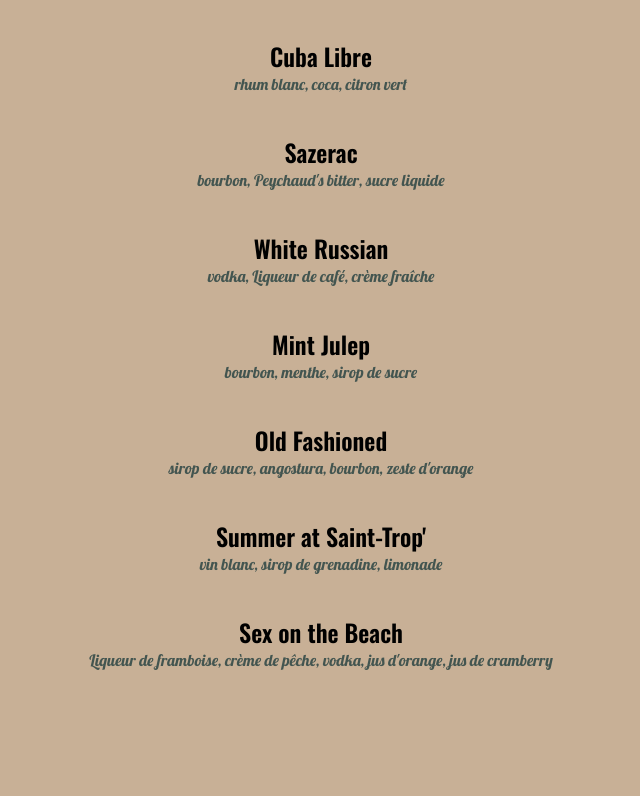
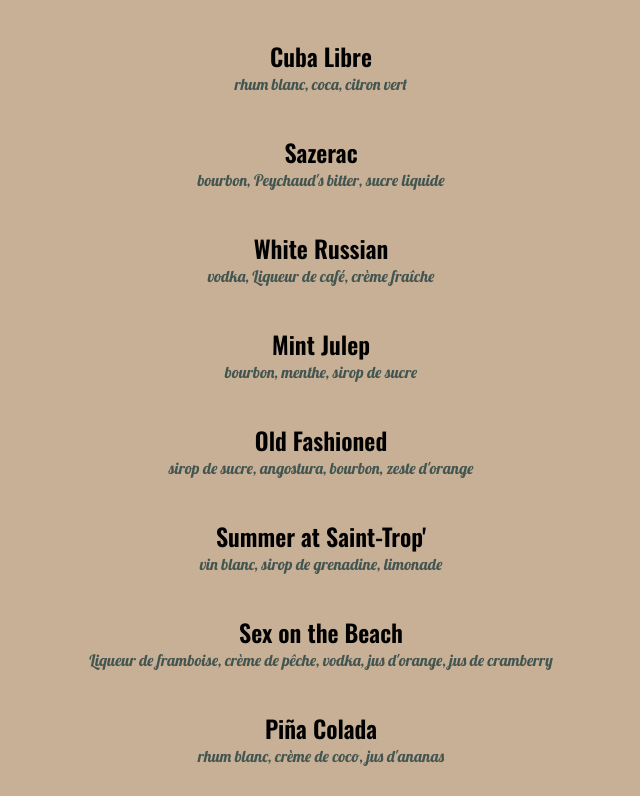
Before and after one commit to DamienDeSousa/bar-bencher, a Next.js app: page /baradams in a window 1280 px wide. Shown: the part 336-1132 px from the top of the page, without its empty margins (319-959 px from the left). Before the commit the page ends 1036 px from the top, so only its background shows below. Built offline with nearby package versions, Linux system fonts and the light colour scheme.

Commit message:
Add piña colada to Baradams

```diff
--- a/app/baradams/page.tsx
+++ b/app/baradams/page.tsx
@@ -60,6 +60,10 @@ export default function Home() {
         "jus de cramberry",
       ],
     },
+    {
+      name: "Piña Colada",
+      ingredients: ["rhum blanc", "crème de coco", "jus d'ananas"],
+    },
   ];
 
   return (
```
